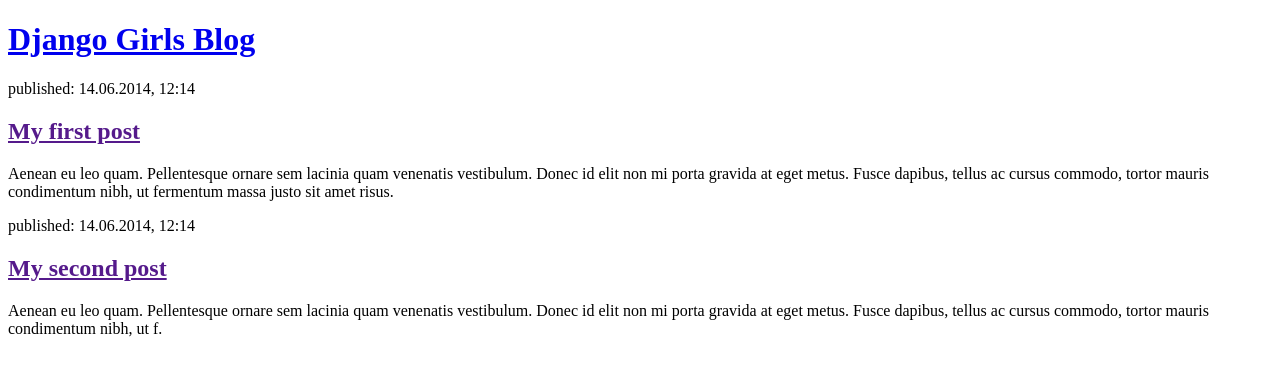
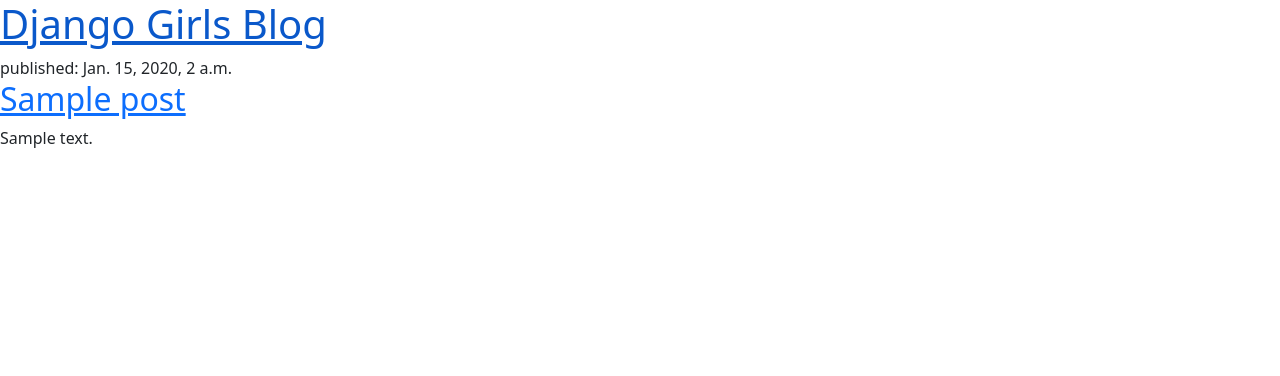
Before and after one commit to Pamm-j/django-girls, a Django app: page / in a window 1280 px wide. Shown: the top 376 px of the page. Run offline with Django 3.2, Linux system fonts and the light colour scheme; tables that the repository leaves empty hold one stand-in row (values such as "Sample post").

Commit message:
make template dynamic

```diff
--- a/blog/templates/blog/post_list.html
+++ b/blog/templates/blog/post_list.html
@@ -1,23 +1,13 @@
-<!DOCTYPE html>
-<html>
-    <head>
-        <title>Django Girls blog</title>
-    </head>
-    <body>
-        <header>
-            <h1><a href="/">Django Girls Blog</a></h1>
-        </header>
+<header>
+    <h1><a href="/">Django Girls Blog</a></h1>
+    <link rel="stylesheet" href="https://cdn.jsdelivr.net/npm/bootstrap@5.1.3/dist/css/bootstrap.min.css" integrity="sha384-1BmE4kWBq78iYhFldvKuhfTAU6auU8tT94WrHftjDbrCEXSU1oBoqyl2QvZ6jIW3" crossorigin="anonymous">
 
-        <article>
-            <time>published: 14.06.2014, 12:14</time>
-            <h2><a href="">My first post</a></h2>
-            <p>Aenean eu leo quam. Pellentesque ornare sem lacinia quam venenatis vestibulum. Donec id elit non mi porta gravida at eget metus. Fusce dapibus, tellus ac cursus commodo, tortor mauris condimentum nibh, ut fermentum massa justo sit amet risus.</p>
-        </article>
+</header>
 
-        <article>
-            <time>published: 14.06.2014, 12:14</time>
-            <h2><a href="">My second post</a></h2>
-            <p>Aenean eu leo quam. Pellentesque ornare sem lacinia quam venenatis vestibulum. Donec id elit non mi porta gravida at eget metus. Fusce dapibus, tellus ac cursus commodo, tortor mauris condimentum nibh, ut f.</p>
-        </article>
-    </body>
-</html>
+{% for post in posts %}
+    <article>
+        <time>published: {{ post.published_date }}</time>
+        <h2><a href="">{{ post.title }}</a></h2>
+        <p>{{ post.text|linebreaksbr }}</p>
+    </article>
+{% endfor %}
--- a/blog/views.py
+++ b/blog/views.py
@@ -1,5 +1,14 @@
 from django.shortcuts import render
+from django.utils import timezone
+
+from .models import Post
+
 
 # Create your views here.
+# def post_list(request):
+#     return render(request, 'blog/post_list.html', {})
+
+
 def post_list(request):
-    return render(request, 'blog/post_list.html', {})
+    posts = Post.objects.filter(published_date__lte=timezone.now()).order_by('published_date')
+    return render(request, 'blog/post_list.html', {'posts':posts})
```
